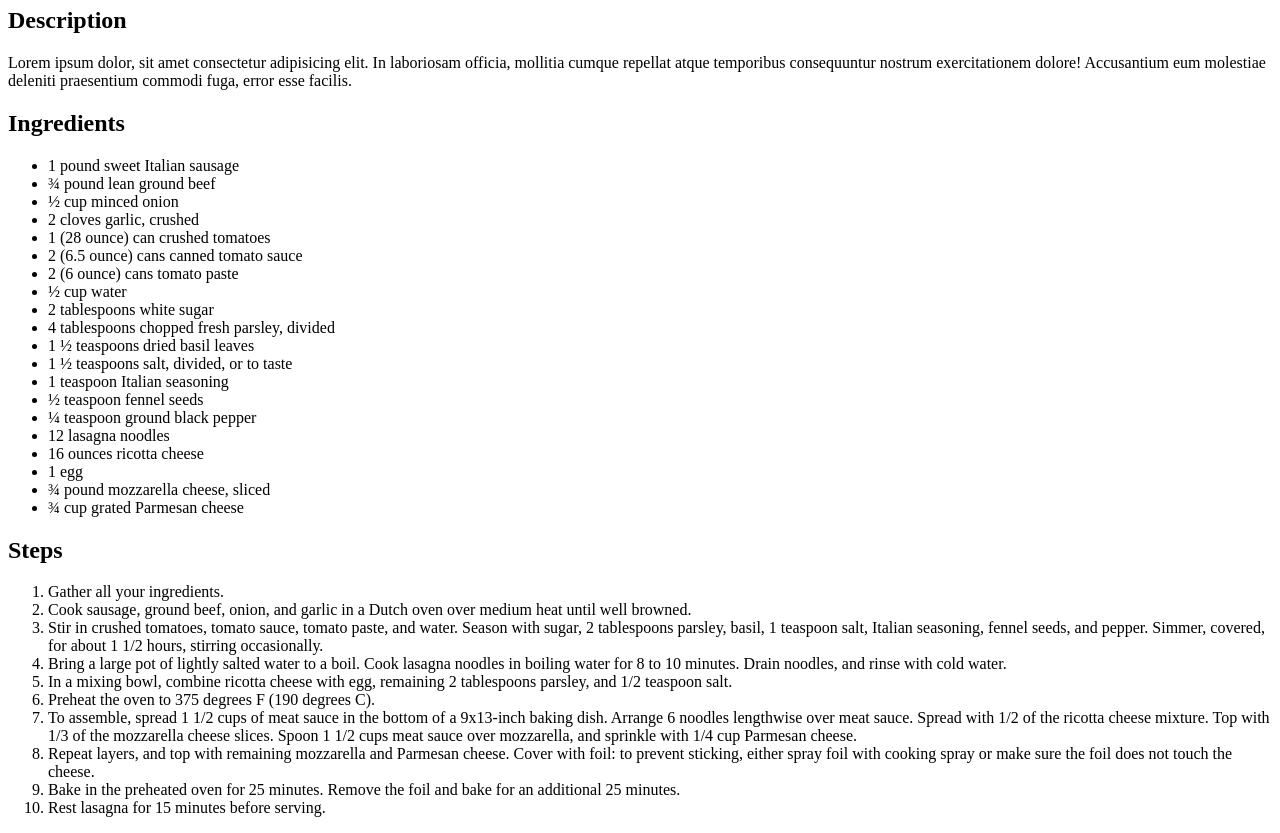
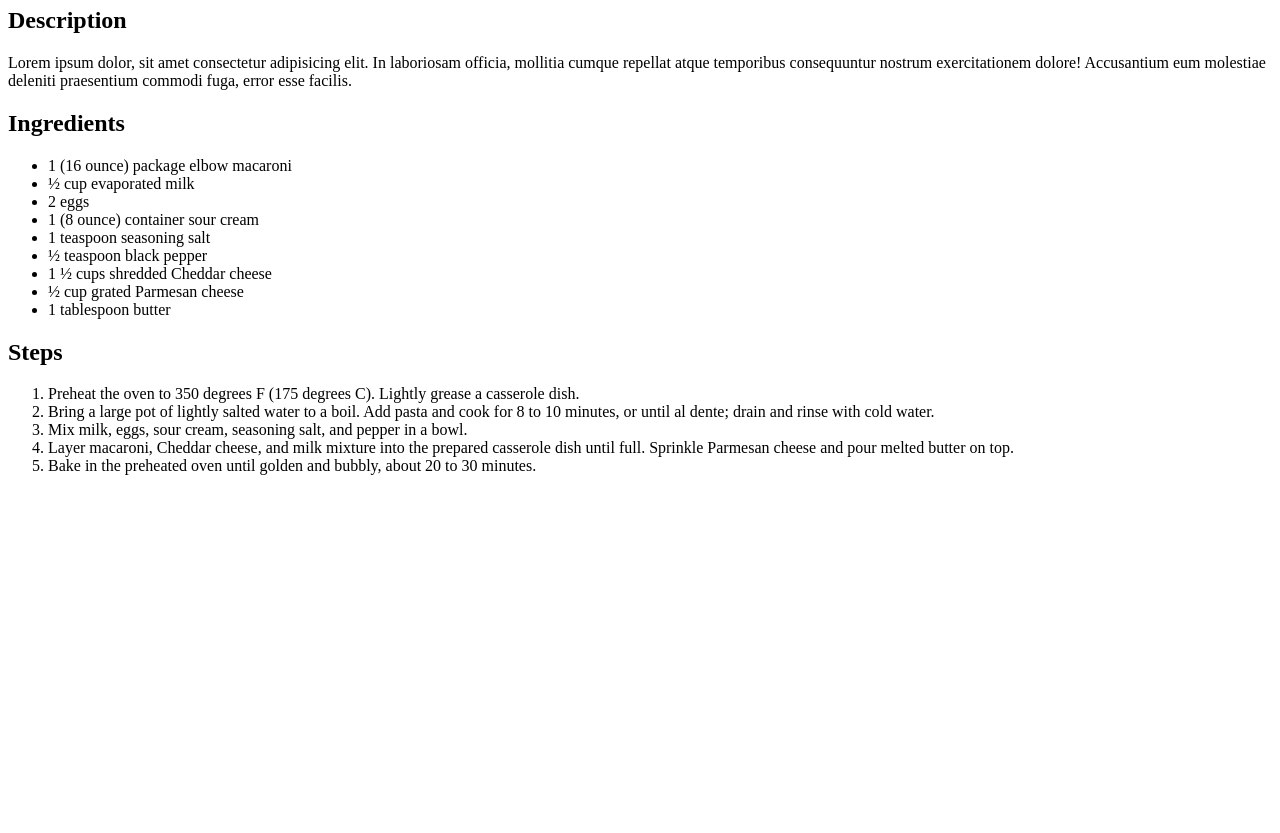
Before and after one commit to luuk00101/odin-recipes, a plain HTML site: page recipes/macaroni.html in a window 1280 px wide. Shown: the part 73-906 px from the top of the page. After the commit the page ends 800 px from the top, so only its background shows below. Drawn offline with Linux system fonts and the light colour scheme.

```diff
--- a/recipes/macaroni.html
+++ b/recipes/macaroni.html
@@ -3,10 +3,10 @@
   <head>
     <meta charset="UTF-8" />
     <meta name="viewport" content="width=device-width, initial-scale=1.0" />
-    <title>Lasagna</title>
+    <title>Macaroni and Cheese</title>
   </head>
   <body>
-    <h1>Lasagna</h1>
+    <h1>Macaroni and Cheese</h1>
 
     <h2>Description</h2>
     <p>
@@ -18,68 +18,37 @@
 
     <h2>Ingredients</h2>
     <ul>
-      <li>1 pound sweet Italian sausage</li>
-      <li>¾ pound lean ground beef</li>
-      <li>½ cup minced onion</li>
-      <li>2 cloves garlic, crushed</li>
-      <li>1 (28 ounce) can crushed tomatoes</li>
-      <li>2 (6.5 ounce) cans canned tomato sauce</li>
-      <li>2 (6 ounce) cans tomato paste</li>
-      <li>½ cup water</li>
-      <li>2 tablespoons white sugar</li>
-      <li>4 tablespoons chopped fresh parsley, divided</li>
-      <li>1 ½ teaspoons dried basil leaves</li>
-      <li>1 ½ teaspoons salt, divided, or to taste</li>
-      <li>1 teaspoon Italian seasoning</li>
-      <li>½ teaspoon fennel seeds</li>
-      <li>¼ teaspoon ground black pepper</li>
-      <li>12 lasagna noodles</li>
-      <li>16 ounces ricotta cheese</li>
-      <li>1 egg</li>
-      <li>¾ pound mozzarella cheese, sliced</li>
-      <li>¾ cup grated Parmesan cheese</li>
+      <li>1 (16 ounce) package elbow macaroni</li>
+      <li>½ cup evaporated milk</li>
+      <li>2 eggs</li>
+      <li>1 (8 ounce) container sour cream</li>
+      <li>1 teaspoon seasoning salt</li>
+      <li>½ teaspoon black pepper</li>
+      <li>1 ½ cups shredded Cheddar cheese</li>
+      <li>½ cup grated Parmesan cheese</li>
+      <li>1 tablespoon butter</li>
     </ul>
 
     <h2>Steps</h2>
     <ol>
-      <li>Gather all your ingredients.</li>
       <li>
-        Cook sausage, ground beef, onion, and garlic in a Dutch oven over medium
-        heat until well browned.
+        Preheat the oven to 350 degrees F (175 degrees C). Lightly grease a
+        casserole dish.
       </li>
       <li>
-        Stir in crushed tomatoes, tomato sauce, tomato paste, and water. Season
-        with sugar, 2 tablespoons parsley, basil, 1 teaspoon salt, Italian
-        seasoning, fennel seeds, and pepper. Simmer, covered, for about 1 1/2
-        hours, stirring occasionally.
+        Bring a large pot of lightly salted water to a boil. Add pasta and cook
+        for 8 to 10 minutes, or until al dente; drain and rinse with cold water.
+      </li>
+      <li>Mix milk, eggs, sour cream, seasoning salt, and pepper in a bowl.</li>
+      <li>
+        Layer macaroni, Cheddar cheese, and milk mixture into the prepared
+        casserole dish until full. Sprinkle Parmesan cheese and pour melted
+        butter on top.
       </li>
       <li>
-        Bring a large pot of lightly salted water to a boil. Cook lasagna
-        noodles in boiling water for 8 to 10 minutes. Drain noodles, and rinse
-        with cold water.
+        Bake in the preheated oven until golden and bubbly, about 20 to 30
+        minutes.
       </li>
-      <li>
-        In a mixing bowl, combine ricotta cheese with egg, remaining 2
-        tablespoons parsley, and 1/2 teaspoon salt.
-      </li>
-      <li>Preheat the oven to 375 degrees F (190 degrees C).</li>
-      <li>
-        To assemble, spread 1 1/2 cups of meat sauce in the bottom of a
-        9x13-inch baking dish. Arrange 6 noodles lengthwise over meat sauce.
-        Spread with 1/2 of the ricotta cheese mixture. Top with 1/3 of the
-        mozzarella cheese slices. Spoon 1 1/2 cups meat sauce over mozzarella,
-        and sprinkle with 1/4 cup Parmesan cheese.
-      </li>
-      <li>
-        Repeat layers, and top with remaining mozzarella and Parmesan cheese.
-        Cover with foil: to prevent sticking, either spray foil with cooking
-        spray or make sure the foil does not touch the cheese.
-      </li>
-      <li>
-        Bake in the preheated oven for 25 minutes. Remove the foil and bake for
-        an additional 25 minutes.
-      </li>
-      <li>Rest lasagna for 15 minutes before serving.</li>
     </ol>
   </body>
 </html>
```
Also changed, not shown: recipes/carbonara.html (added, +67 -0 lines).
